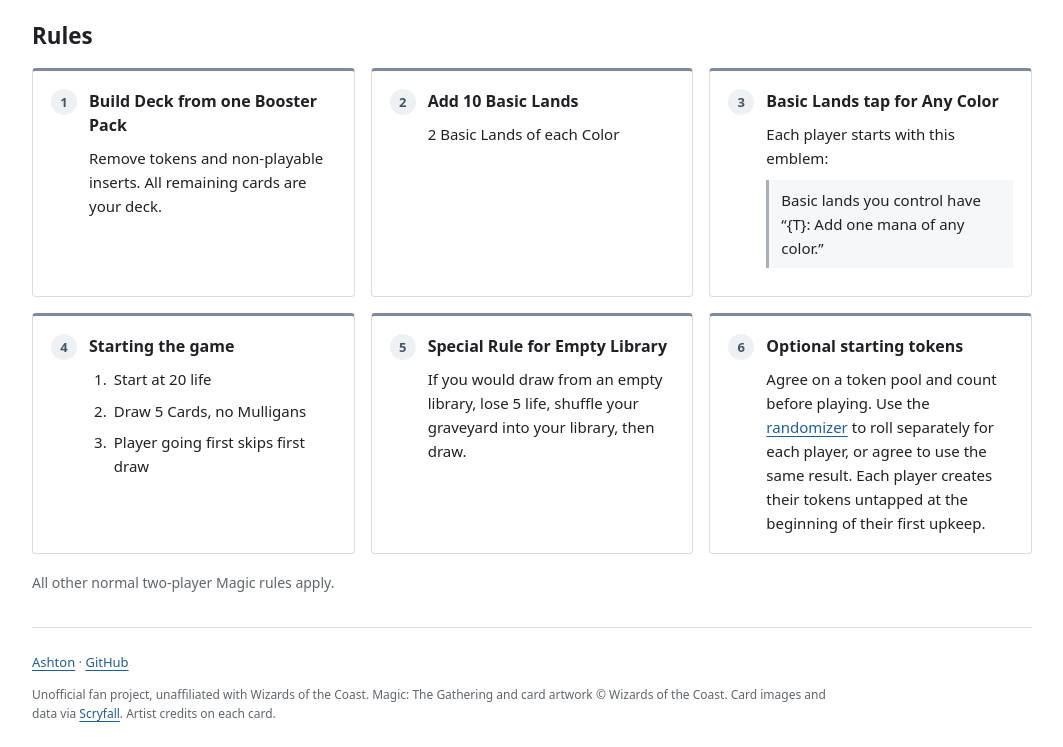
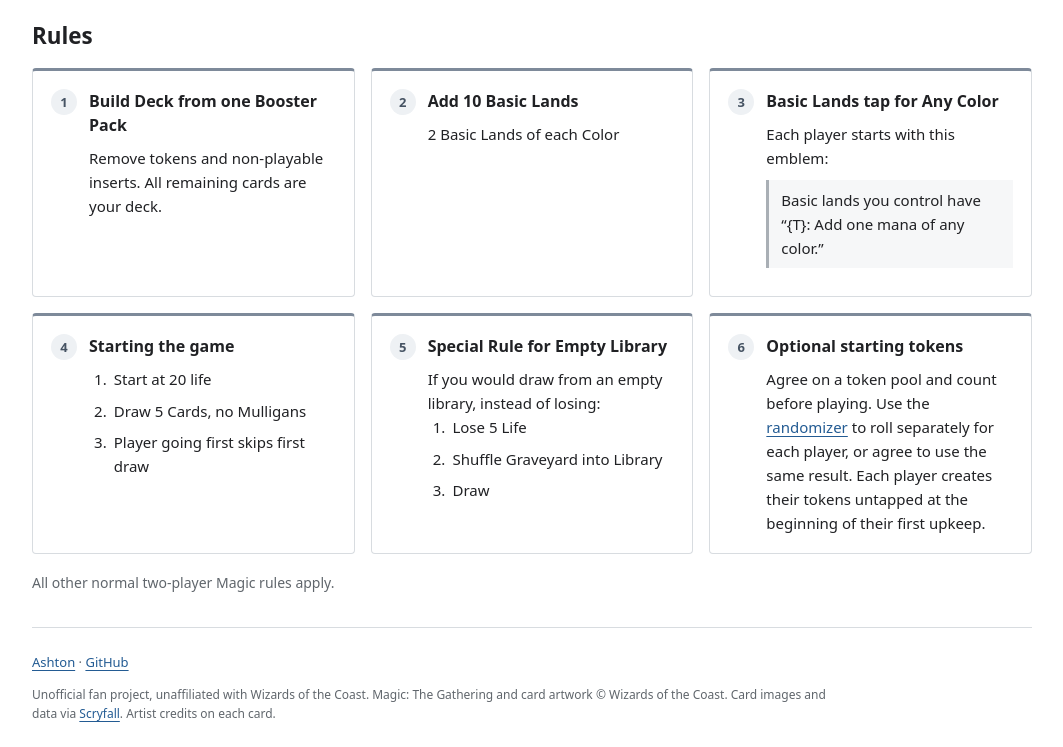
Before and after one commit to ashears/MTG-Pack-Battle, a website: page index.html in a window 1280 px wide. Shown: the part 194-941 px from the top of the page, without its empty margins (108-1171 px from the left). Drawn offline with Linux system fonts and the light colour scheme.

Commit message:
Update index.html

```diff
--- a/index.html
+++ b/index.html
@@ -59,7 +59,12 @@
           <span class="rule-index" aria-hidden="true">5</span>
           <div>
             <h3>Special Rule for Empty Library</h3>
-            <p>If you would draw from an empty library, lose 5 life, shuffle your graveyard into your library, then draw.</p>
+            <p>If you would draw from an empty library, instead of losing:</p>
+            <ol class="rule-steps">
+              <li>Lose 5 Life</li>
+              <li>Shuffle Graveyard into Library</li>
+              <li>Draw</li>
+            </ol>
           </div>
         </li>
         <li>
```
